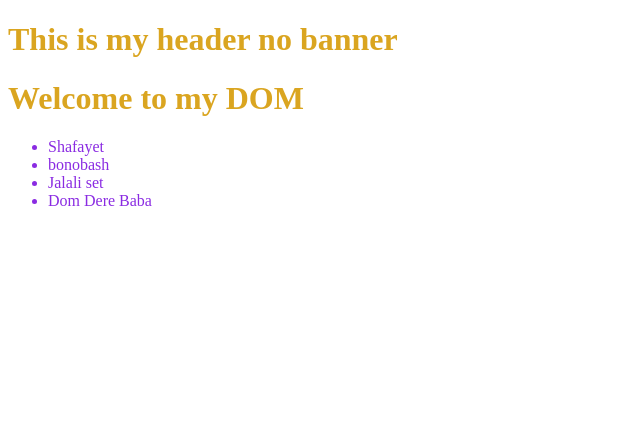
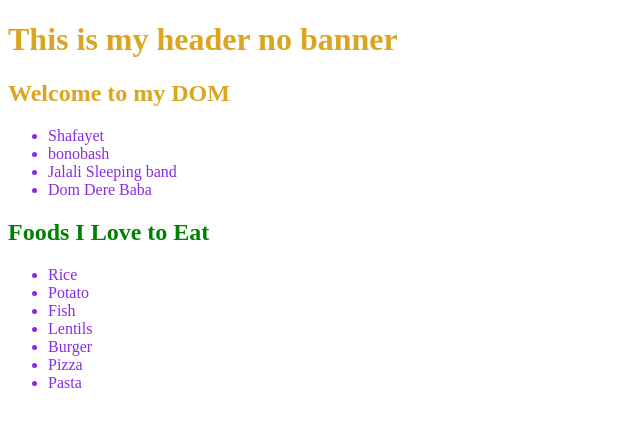
Before and after one commit to shafrinahamed0007/M22_DOM, a plain HTML site: page index.html in a window 1280 px wide. Shown: the whole page, without its empty margins (0-640 px from the left). Drawn offline with Linux system fonts and the light colour scheme.

Commit message:
Traversing DOM - GetElemensByClassName VS GetElementById

```diff
--- a/index.html
+++ b/index.html
@@ -9,6 +9,9 @@
         h1 {
             color: goldenrod;
         }
+        #food-title{
+            color: green;
+        }
     </style>
 
     <link rel="stylesheet" href="./styles/style.css">
@@ -19,13 +22,27 @@
         <h1>This is my header no banner</h1>
     </header>
     <main>
+        <section>
             <h1>Welcome to my DOM</h1>
             <ul>
                 <li>Shafayet</li>
                 <li>bonobash</li>
-            <li>Jalali set</li>
+                <li id="band">Jalali set</li>
                 <li>Dom Dere Baba</li>
             </ul>
+        </section>
+        <section>
+            <h1 id="food-title">Food I Love</h1>
+            <ul>
+                <li>Rice</li>
+                <li>Potato</li>
+                <li>Fish</li>
+                <li>Lentils</li>
+                <li class="foreign">Burger</li>
+                <li class="foreign">Pizza</li>
+                <li class="foreign">Pasta</li>
+            </ul>
+        </section>
 
 
     </main>
@@ -39,22 +56,38 @@
             name: "Abul Mia",
             id: 121,
             study: function (subject) {
-                console.log("Studying subject: ", subject);
+                // console.log("Studying subject: ", subject);
 
             }
         }
 
         // document.getElementsByTagName
         const liCollection = document.getElementsByTagName('li');
-        console.log(liCollection);
-        for(const li of liCollection){
-            console.log(li.innerText);
+        // console.log(liCollection);
+        for (const li of liCollection) {
+            // console.log(li.innerText);
         }
 
         // All h1 tags
-        const allHeading  = document.getElementsByTagName("h1");
-        for(h1 of allHeading){
-            console.log(h1.innerText);
+        const allHeading = document.getElementsByTagName("h1");
+        for (h1 of allHeading) {
+            // console.log(h1.innerText);
+        }
+
+        // get by Id
+        const foodTitleH1 = document.getElementById("food-title");
+        console.log(foodTitleH1.innerText);
+        foodTitleH1.innerText = "Foods I Love to Eat";
+
+        const bandElement = document.getElementById("band");
+        bandElement.innerText = "Jalali Sleeping band";
+
+        // get element by className
+        const foreignElement = document.getElementsByClassName("foreign");
+        console.log(foreignElement);
+
+        for(const element of foreignElement){
+            console.log(element.innerText)
         }
 
 
--- a/js/hello.js
+++ b/js/hello.js
@@ -1,2 +1,2 @@
-console.log("Hello From Outside");
-console.log(document);
+// console.log("Hello From Outside");
+// console.log(document);
```
Lines whose indentation alone changed are shown as unchanged.
